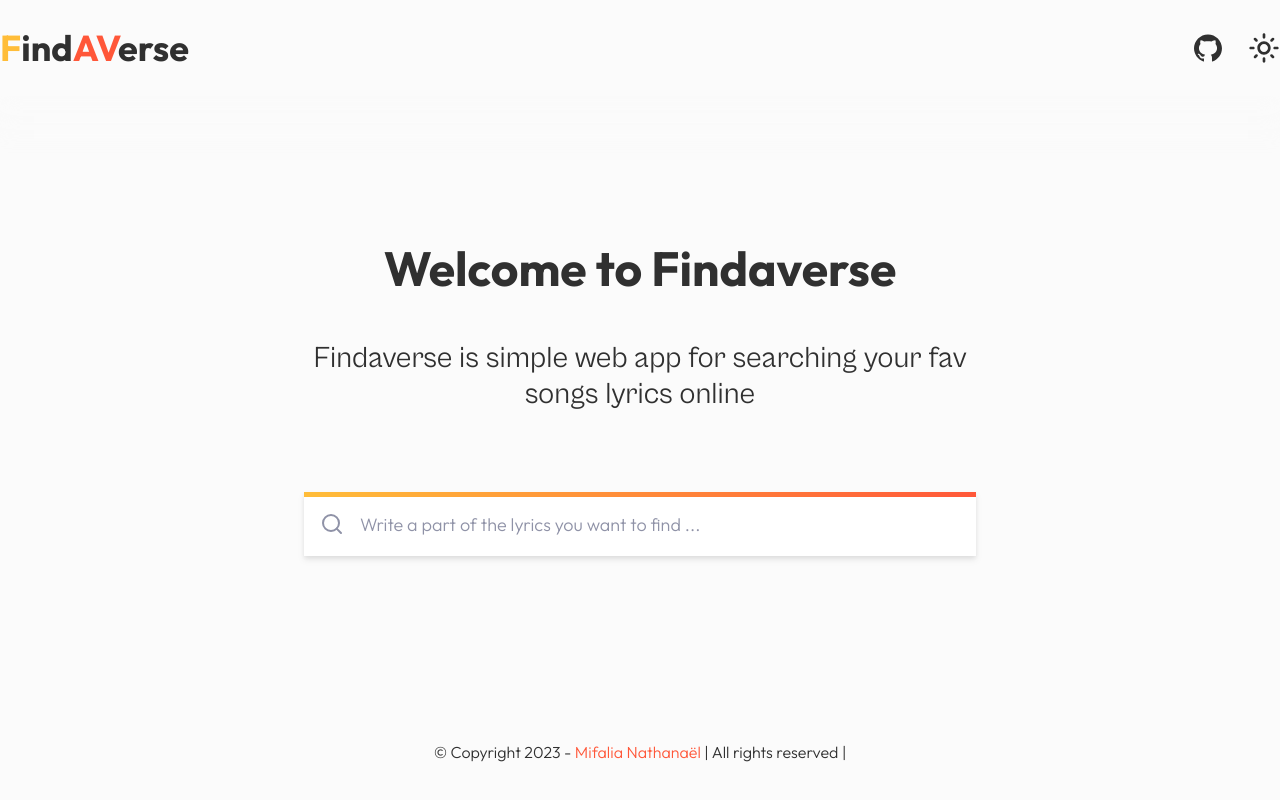
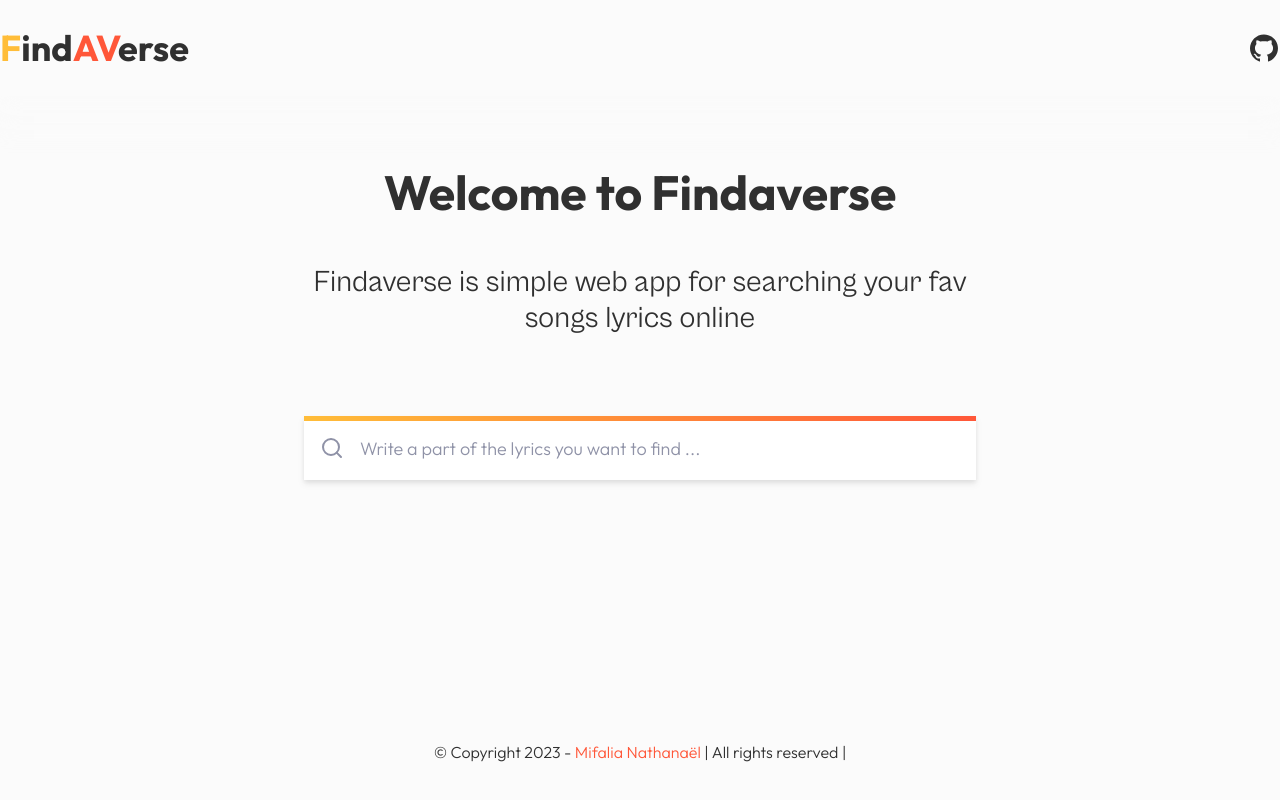
Before and after one commit to Mifalia/findaverse, a React (Create React App) app: page / in a window 1280 px wide. Built offline with nearby package versions, Linux system fonts and the light colour scheme; no server answers.

Commit message:
_ Wrapped app's pages inside a new LayoutComponent that automatically includes a header and a footer _ Removed the theme toggler button from header because the feature was not implemented yet _ Added a NotFoundPage and a route for handling unmatching routes

```diff
--- a/src/components/common/header/Header.jsx
+++ b/src/components/common/header/Header.jsx
@@ -4,7 +4,7 @@ import s from './Header.module.css';
 // components import
 import { Link } from 'react-router-dom';
 import { AiOutlineGithub } from 'react-icons/ai';
-import { MdOutlineLightMode } from 'react-icons/md';
+// import { MdOutlineLightMode } from 'react-icons/md';
 import Logo from '../logo/Logo';
 
 function Header() {
@@ -20,7 +20,7 @@ function Header() {
           <a href={githubLink}>
             <AiOutlineGithub size={32} className={s.button} />
           </a>
-          <MdOutlineLightMode size={32} className={s.button} />
+          {/* <MdOutlineLightMode size={32} className={s.button} /> */}
         </p>
       </div>
     </header>
--- /dev/null
+++ b/src/layouts/page-layout/PageLayout.jsx
@@ -0,0 +1,22 @@
+import React, { useEffect } from 'react';
+import s from './PageLayout.module.css';
+
+// components import
+import Header from 'components/common/header/Header';
+import Footer from 'components/common/footer/Footer';
+
+function PageLayout({ children, pageTitle = 'Findaverse' }) {
+  useEffect(() => {
+    document.title = pageTitle.trim();
+  });
+
+  return (
+    <div className={s.page_container}>
+      <Header />
+      <div className={s.main_section}>{children}</div>
+      <Footer />
+    </div>
+  );
+}
+
+export default PageLayout;
--- /dev/null
+++ b/src/layouts/page-layout/PageLayout.module.css
@@ -0,0 +1,9 @@
+.page_container {
+  @apply flex flex-col min-h-screen;
+}
+
+.main_section {
+  @apply container mx-auto overflow-y-scroll grow
+  py-6 px-4
+  lg:py-8;
+}
--- a/src/pages/home/HomePage.jsx
+++ b/src/pages/home/HomePage.jsx
@@ -3,9 +3,8 @@ import { useNavigate } from 'react-router-dom';
 import s from './HomePage.module.css';
 
 //components inmport
-import Header from 'components/common/header/Header';
-import Footer from 'components/common/footer/Footer';
 import SearchBar from 'components/searchbar/SearchBar';
+import PageLayout from 'layouts/page-layout/PageLayout';
 
 function HomePage() {
   const navigate = useNavigate();
@@ -15,8 +14,7 @@ function HomePage() {
   };
 
   return (
-    <div className={s.page_container}>
-      <Header />
+    <PageLayout pageTitle={`Welcome`}>
       <div className={s.section_container}>
         <h1 className={s.title}>Welcome to Findaverse</h1>
         <p className={s.description}>
@@ -25,8 +23,7 @@ function HomePage() {
         </p>
         <SearchBar onSubmit={handleSubmit} />
       </div>
-      <Footer />
-    </div>
+    </PageLayout>
   );
 }
 
--- a/src/pages/home/HomePage.module.css
+++ b/src/pages/home/HomePage.module.css
@@ -3,8 +3,8 @@
 }
 
 .section_container {
-  @apply h-full mx-auto max-w-2xl grow flex flex-col justify-center items-center
-  lg:p-0 px-4 py-8;
+  @apply h-full mx-auto max-w-2xl grow flex flex-col justify-center items-center mt-10
+  /* lg:p-0 px-4 py-8; */;
 }
 
 .title {
--- a/src/pages/lyrics/LyricsPage.jsx
+++ b/src/pages/lyrics/LyricsPage.jsx
@@ -6,10 +6,9 @@ import s from './LyricsPage.module.css';
 import SongsStore from 'store/SongsStore';
 
 // components import
-import Header from 'components/common/header/Header';
-import Footer from 'components/common/footer/Footer';
 import Button from 'components/common/button/Button';
 import SpinnerLayout from 'layouts/spinner-layout/SpinnerLayout';
+import PageLayout from 'layouts/page-layout/PageLayout';
 
 function LyricsPage() {
   const { id } = useParams();
@@ -20,6 +19,7 @@ function LyricsPage() {
     if (parseInt(current.id) !== parseInt(id)) {
       SongsStore.findById(id);
     }
+    // eslint-disable-next-line
   }, [id]);
 
   const BackButton = () => (
@@ -33,8 +33,7 @@ function LyricsPage() {
   if (isLoading) return <SpinnerLayout />;
 
   return (
-    <div className={s.page_container}>
-      <Header />
+    <PageLayout pageTitle={`Lyrics`}>
       <div className={s.main_section}>
         {currentQuery.trim() && <BackButton />}
         <div className={s.song_header_container}>
@@ -68,8 +67,7 @@ function LyricsPage() {
             ))}
         </div>
       </div>
-      <Footer />
-    </div>
+    </PageLayout>
   );
 }
 
--- a/src/pages/lyrics/LyricsPage.module.css
+++ b/src/pages/lyrics/LyricsPage.module.css
@@ -3,12 +3,11 @@
 }
 
 .main_section {
-  @apply container mx-auto grow py-6 overflow-y-scroll;
 }
 
 .backButton_container {
   @apply mb-6
-  mx-2
+  /* mx-2 */
   md:mx-0;
 }
 
@@ -41,7 +40,7 @@
 }
 
 .lyrics_container {
-  @apply px-4 py-4;
+  @apply px-0 py-4;
 }
 
 .lyrics_heading {
--- /dev/null
+++ b/src/pages/not-found/NotFoundPage.jsx
@@ -0,0 +1,23 @@
+import React, { useEffect } from 'react';
+import s from './NotFoundPage.module.css';
+import { Link } from 'react-router-dom';
+
+function NotFoundPage() {
+  useEffect(() => {
+    document.title = '404 not found';
+  }, []);
+
+  return (
+    <div className={s.page_container}>
+      <h1 className={s.heading}>404 Not Found</h1>
+      <p className={s.description}>
+        Sorry, we couldn't find the page you're looking for !
+      </p>
+      <p className={s.link_container}>
+        <Link to={`/`}> Go back home </Link>
+      </p>
+    </div>
+  );
+}
+
+export default NotFoundPage;
--- /dev/null
+++ b/src/pages/not-found/NotFoundPage.module.css
@@ -0,0 +1,18 @@
+.page_container {
+  @apply h-screen flex flex-col justify-center items-center p-4;
+}
+
+.heading {
+  @apply text-4xl lg:text-5xl font-sans font-bold my-2;
+}
+
+.description {
+  @apply font-serif font-medium
+  text-base lg:text-lg;
+}
+
+.link_container {
+  @apply font-bold font-serif text-primary hover:text-secondary
+  text-base lg:text-lg;
+  transition: all 0.25s ease;
+}
--- a/src/pages/search/SearchPage.jsx
+++ b/src/pages/search/SearchPage.jsx
@@ -7,11 +7,10 @@ import s from './SearchPage.module.css';
 import SongsStore from 'store/SongsStore';
 
 // components import
-import Footer from 'components/common/footer/Footer';
-import Header from 'components/common/header/Header';
 import SearchBar from 'components/searchbar/SearchBar';
 import SearchItemsList from 'components/search/search-items-list/SearchItemsList';
 import SpinnerLayout from 'layouts/spinner-layout/SpinnerLayout';
+import PageLayout from 'layouts/page-layout/PageLayout';
 
 function SearchPage() {
   const { currentQuery, isLoading, itemsList } = SongsStore;
@@ -31,8 +30,7 @@ function SearchPage() {
   if (isLoading) return <SpinnerLayout />;
 
   return (
-    <div className={s.page_container}>
-      <Header />
+    <PageLayout pageTitle={`Search`}>
       <div className={s.main_section}>
         <div className={s.searchbar_container}>
           <SearchBar defaultValue={q} onSubmit={searchBarOnSubmit} />
@@ -47,8 +45,7 @@ function SearchPage() {
           </div>
         )}
       </div>
-      <Footer />
-    </div>
+    </PageLayout>
   );
 }
 
--- a/src/pages/search/SearchPage.module.css
+++ b/src/pages/search/SearchPage.module.css
@@ -3,7 +3,6 @@
 }
 
 .main_section {
-  @apply container mx-auto grow overflow-y-scroll lg:py-10 py-6 px-4;
 }
 
 .searchbar_container {
@@ -16,7 +15,7 @@
 }
 
 .empty_text {
-  @apply font-serif font-light text-secondary-text-color
+  @apply font-serif font-light text-secondary-text-color text-center
   text-xl
   lg:text-2xl;
 }
--- a/src/routes/AppRouter.jsx
+++ b/src/routes/AppRouter.jsx
@@ -5,6 +5,7 @@ import { BrowserRouter, Route, Routes } from 'react-router-dom';
 import HomePage from 'pages/home/HomePage';
 import SearchPage from 'pages/search/SearchPage';
 import LyricsPage from 'pages/lyrics/LyricsPage';
+import NotFoundPage from 'pages/not-found/NotFoundPage';
 
 // component
 function AppRouter() {
@@ -14,6 +15,7 @@ function AppRouter() {
         <Route path='/' element={<HomePage />} />
         <Route path='/search/' element={<SearchPage />} />
         <Route path='/lyrics/:id' element={<LyricsPage />} />
+        <Route path='*' element={<NotFoundPage />} />
       </Routes>
     </BrowserRouter>
   );
```
